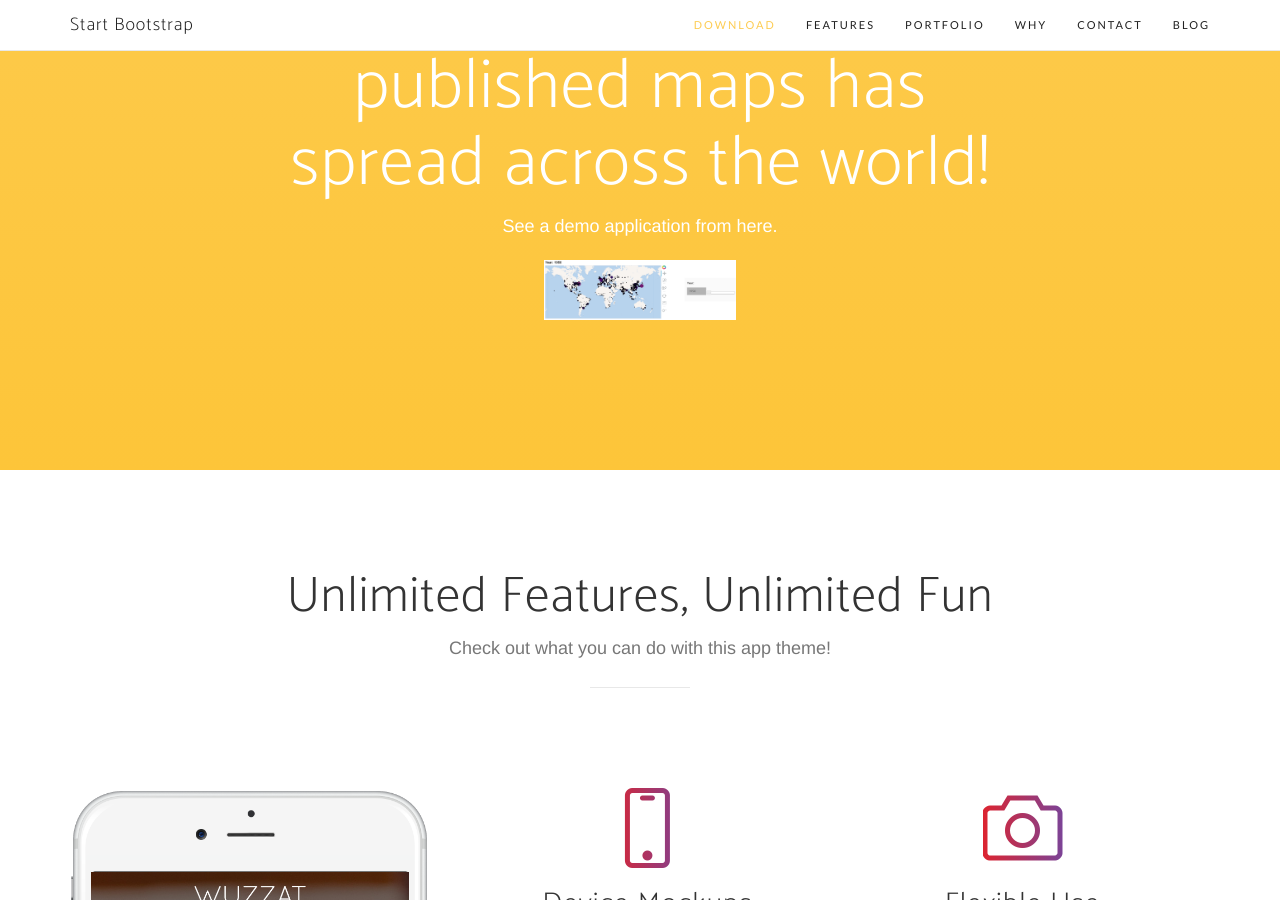
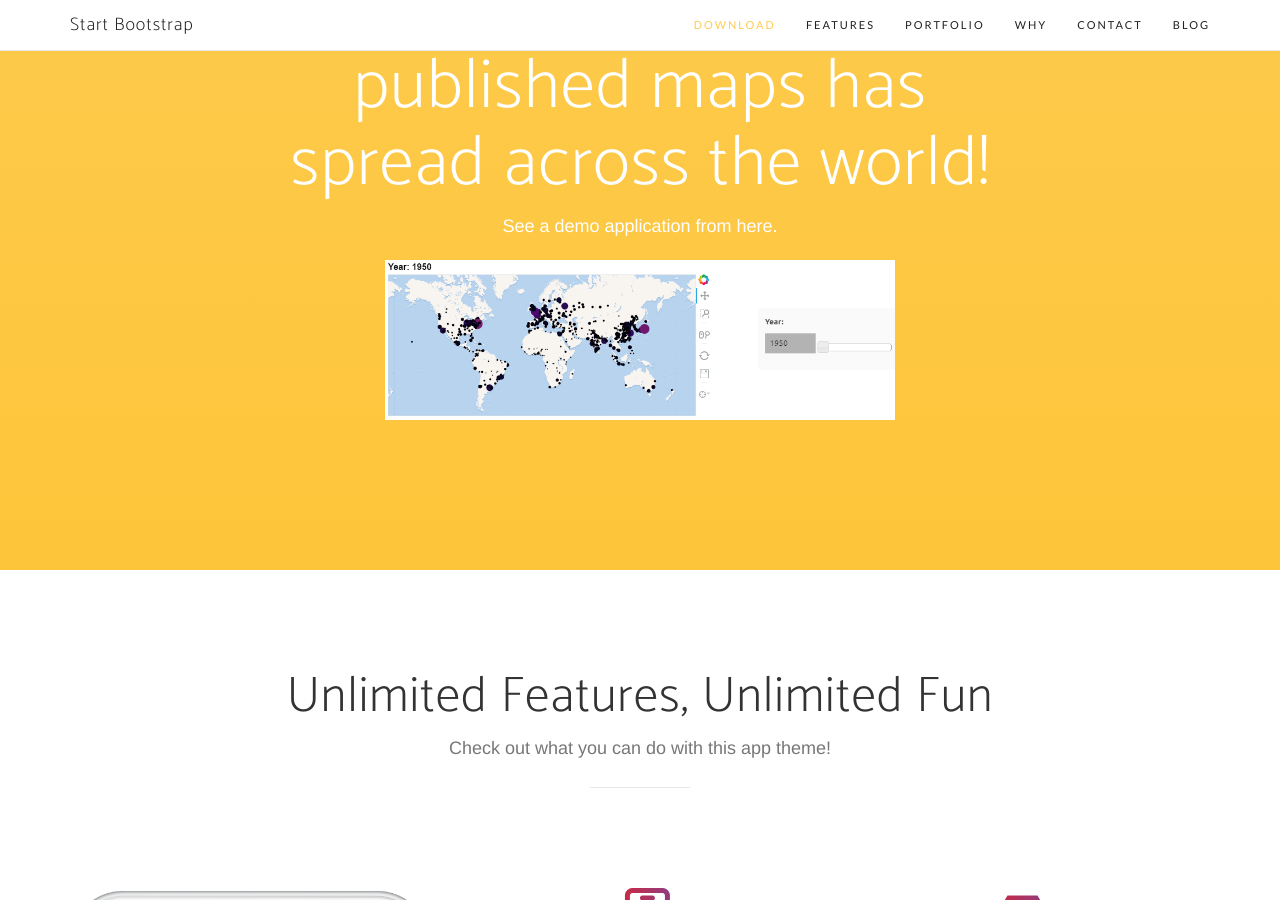
Before and after one commit to MapStreams/mapstreams.github.io, a Jekyll site: the page built from index.html, in a window 1280 px wide and 900 px high, scrolled down 1155 px. Built offline with Jekyll 4.4.1, drawn with Linux system fonts in a browser that asks for light colours; nearby versions of some CDN libraries; some web fonts are replaced; the list of posts is cut into pages by our own code.

Commit message:
Resized badge photo

```diff
--- a/_sass/_base.scss
+++ b/_sass/_base.scss
@@ -245,7 +245,7 @@ section {
         margin-bottom: 0;
       }
       img {
-        height: 60px;
+        height: 160px;
       }
     }
   }
```
